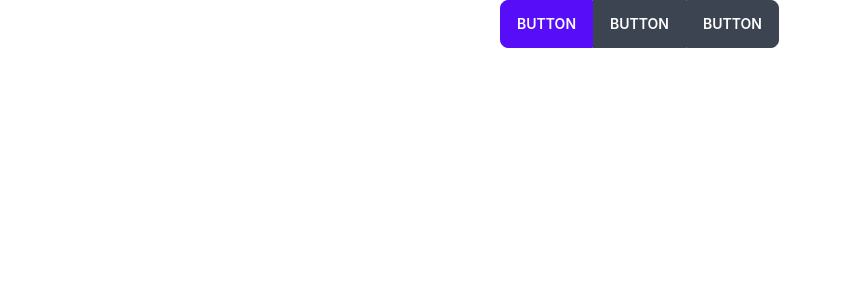
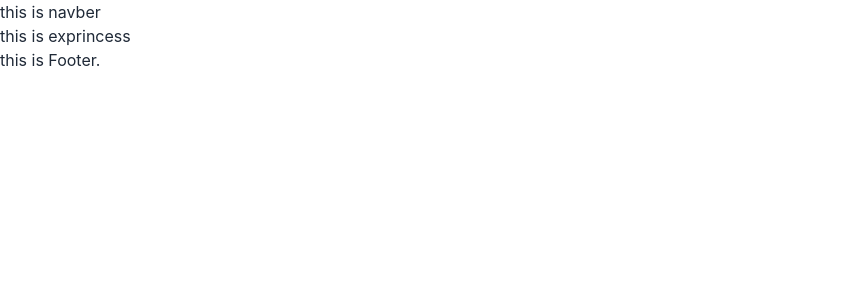
Before and after one commit to Ronyhassansam03n/my-portfolio, a React (Create React App) app: page /experience in a window 1280 px wide. Shown: the top 300 px of the page, without its empty margins (0-842 px from the left). Built offline with nearby package versions, Linux system fonts and the light colour scheme.

Commit message:
hello world

```diff
--- a/src/App.js
+++ b/src/App.js
@@ -1,14 +1,16 @@
 
+import { RouterProvider } from 'react-router-dom';
 import './App.css';
+import router from './Route/Routes';
 
 function App() {
+
+
   return (
-    <div className="App">
-      <div className="btn-group">
-        <button className="btn btn-active">Button</button>
-        <button className="btn">Button</button>
-        <button className="btn">Button</button>
-      </div>
+
+
+    <div >
+      <RouterProvider router={router}></RouterProvider>
     </div>
   );
 }
--- /dev/null
+++ b/src/Header/Contract/Contract.js
@@ -0,0 +1,11 @@
+import React from 'react';
+
+const Contract = () => {
+    return (
+        <div>
+            this is Contract
+        </div>
+    );
+};
+
+export default Contract;
--- /dev/null
+++ b/src/Header/Exprinces/Exprinces.js
@@ -0,0 +1,11 @@
+import React from 'react';
+
+const Exprinces = () => {
+    return (
+        <div>
+            this is exprincess
+        </div>
+    );
+};
+
+export default Exprinces;
--- /dev/null
+++ b/src/Header/Projects/Projects.js
@@ -0,0 +1,11 @@
+import React from 'react';
+
+const Projects = () => {
+    return (
+        <div>
+            this is projects
+        </div>
+    );
+};
+
+export default Projects;
--- /dev/null
+++ b/src/Layout/Main.js
@@ -0,0 +1,16 @@
+import React from 'react';
+import { Outlet } from 'react-router-dom';
+import Footer from '../Pages/Footer/Footer';
+import Navber from '../Pages/Navber/Navber';
+
+const Main = () => {
+    return (
+        <div>
+            <Navber></Navber>
+            <Outlet></Outlet>
+            <Footer></Footer>
+        </div>
+    );
+};
+
+export default Main;
--- /dev/null
+++ b/src/Pages/Footer/Footer.js
@@ -0,0 +1,11 @@
+import React from 'react';
+
+const Footer = () => {
+    return (
+        <div>
+            this is Footer.
+        </div>
+    );
+};
+
+export default Footer;
--- /dev/null
+++ b/src/Pages/Home/Home.js
@@ -0,0 +1,11 @@
+import React from 'react';
+
+const Home = () => {
+    return (
+        <div>
+            this is home
+        </div>
+    );
+};
+
+export default Home;
--- /dev/null
+++ b/src/Pages/Navber/Navber.js
@@ -0,0 +1,11 @@
+import React from 'react';
+
+const Navber = () => {
+    return (
+        <div>
+            this is navber
+        </div>
+    );
+};
+
+export default Navber;
--- /dev/null
+++ b/src/Route/Routes.js
@@ -0,0 +1,42 @@
+import { createBrowserRouter } from "react-router-dom";
+import Contract from "../Header/Contract/Contract";
+import Exprinces from "../Header/Exprinces/Exprinces";
+import Projects from "../Header/Projects/Projects";
+import Main from "../Layout/Main";
+import Home from "../Pages/Home/Home";
+
+export const router = createBrowserRouter([
+
+
+    {
+
+        path: '/',
+        element: <Main></Main>,
+        children: [
+
+
+            {
+
+                path: '/',
+                element: <Home></Home>
+            },
+            {
+
+                path: '/projects',
+                element: <Projects></Projects>
+            },
+            {
+
+                path: '/experience',
+                element: <Exprinces></Exprinces>
+            },
+            {
+
+                path: '/contact',
+                element: <Contract></Contract>
+            },
+
+        ]
+    }
+]);
+export default router;
```
